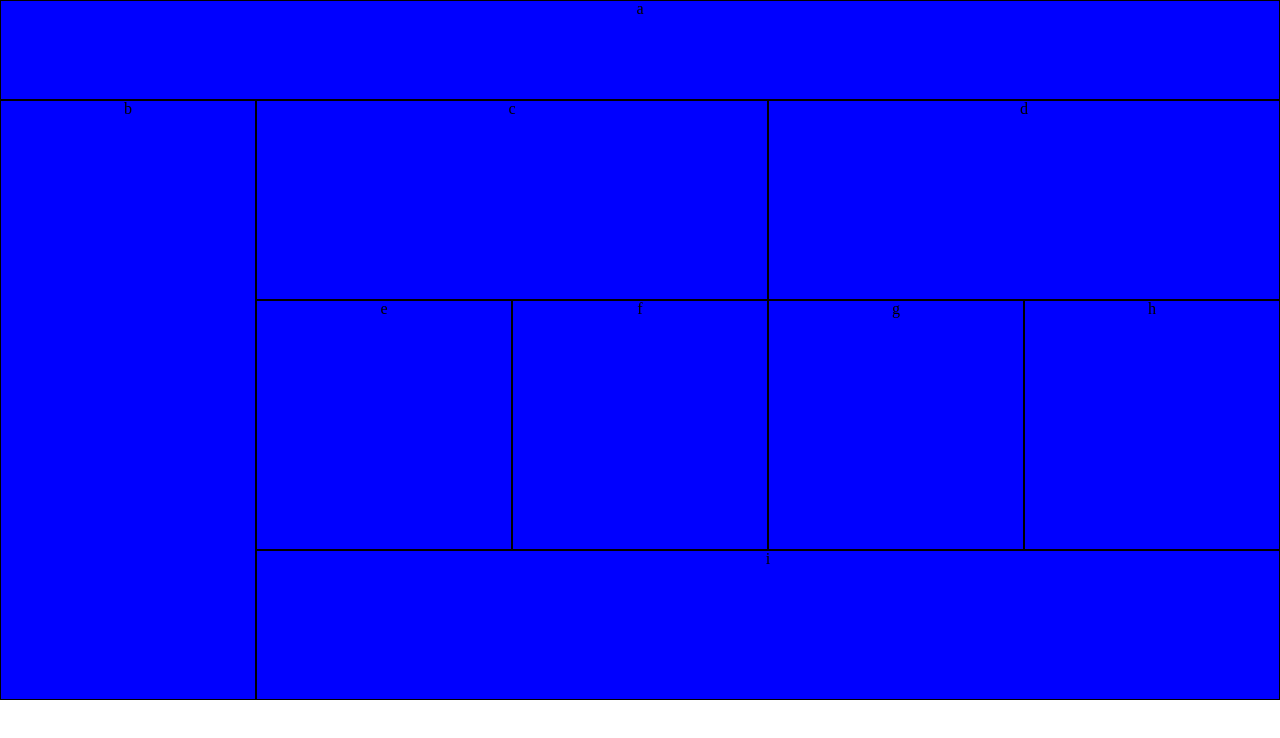
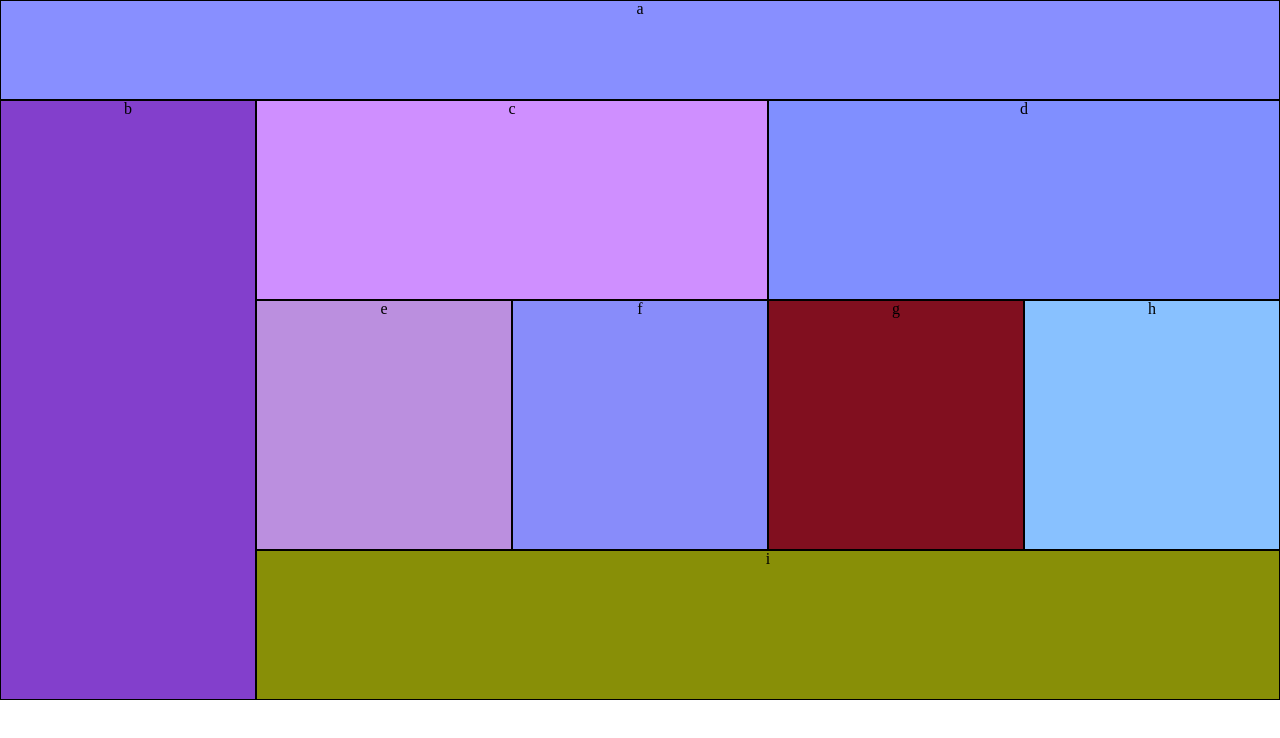
Before and after one commit to offgridauthor/301lab-4-rwd, a plain HTML site: page index.html in a window 1280 px wide. Drawn offline with Linux system fonts and the light colour scheme.

Commit message:
updated SMACSS modularity

```diff
--- /dev/null
+++ b/css/base.css
@@ -0,0 +1,5 @@
+/* Anything that would be true across the entire domain */
+
+* {
+  box-sizing: border-box;
+}
--- a/css/style.css
+++ b/css/layout.css
@@ -1,6 +1,9 @@
-* {
-  box-sizing: border-box;
-}
+/* anything that affects the way elements lay out on the page
+- positioning
+- size
+- display (block, inline, none)
+- floats
+*/
 
 main {
   text-align: center;
@@ -9,52 +12,56 @@ main {
   grid-template-rows: 75px 150px 125px 125px 250px 250px 80px;
 }
 
-section {
-  border: 1px solid black;
-  background-color: #eee;
-}
-
 section:nth-of-type(1) {
+  background-color: #111;
   grid-column: 1/3;
   grid-row: 1;
 }
 
 section:nth-of-type(2) {
+  background-color: #333;
   grid-column: 1/3;
   grid-row: 2;
 }
 
 section:nth-of-type(3){
+  background-color: #555;
   grid-column: 1/3;
   grid-row: 3;
 }
 
 section:nth-of-type(4){
+  background-color: #777;
   grid-column: 1/3;
   grid-row: 4;
 }
 
 section:nth-of-type(5){
+  background-color: #999;
   grid-column: 1/2;
   grid-row: 5;
 }
 
 section:nth-of-type(6){
+  background-color: #aaa;
   grid-column: 2/3;
   grid-row: 5;
 }
 
 section:nth-of-type(7){
+  background-color: #ccc;
   grid-column: 1/3;
   grid-row: 6;
 }
 
 section:nth-of-type(8){
+  background-color: #ddd;
   grid-column: 2/3;
   grid-row: 6;
 }
 
 section:nth-of-type(9){
+  background-color: #333666;
   grid-column: 1/3;
   grid-row: 7;
 }
@@ -65,6 +72,66 @@ section:nth-of-type(9){
 section {
   background-color: red;
 }
+
+section {
+  border: 1px solid black;
+  background-color: #eee;
+}
+
+section:nth-of-type(1) {
+  background-color: #111;
+  grid-column: 1/3;
+  grid-row: 1;
+}
+
+section:nth-of-type(2) {
+  background-color: #333;
+  grid-column: 1/3;
+  grid-row: 2;
+}
+
+section:nth-of-type(3){
+  background-color: #555;
+  grid-column: 1/3;
+  grid-row: 3;
+}
+
+section:nth-of-type(4){
+  background-color: #777;
+  grid-column: 1/3;
+  grid-row: 4;
+}
+
+section:nth-of-type(5){
+  background-color: #1155cc;
+  grid-column: 1/2;
+  grid-row: 5;
+}
+
+section:nth-of-type(6){
+  background-color: #cc8800;
+  grid-column: 2/3;
+  grid-row: 5;
+}
+
+section:nth-of-type(7){
+  background-color: #888fff;
+  grid-column: 1/3;
+  grid-row: 6;
+}
+
+section:nth-of-type(8){
+  background-color: #777111;
+  grid-column: 2/3;
+  grid-row: 6;
+}
+
+section:nth-of-type(9){
+  background-color: #666333;
+  grid-column: 1/3;
+  grid-row: 7;
+}
+
 }
 
 
--- /dev/null
+++ b/css/modules.css
@@ -0,0 +1,144 @@
+/* affecting specific changes to pieces of the page
+
+- the color of something
+- font size
+- border design
+
+*/
+
+section {
+  border: 1px solid black;
+}
+
+section:nth-of-type(1) {
+  background-color: #111;
+}
+
+section:nth-of-type(2) {
+  background-color: #333;
+}
+
+section:nth-of-type(3){
+  background-color: #555;
+}
+
+section:nth-of-type(4){
+  background-color: #777;
+}
+
+section:nth-of-type(5){
+  background-color: #999;
+}
+
+section:nth-of-type(6){
+  background-color: #aaa;
+}
+
+section:nth-of-type(7){
+  background-color: #ccc;
+}
+
+section:nth-of-type(8){
+  background-color: #ddd;
+}
+
+section:nth-of-type(9){
+  background-color: #333666;
+}
+
+
+/* for tablet view */
+@media (min-width: 640px){
+section {
+  background-color: red;
+}
+
+section {
+  border: 1px solid black;
+  background-color: #eee;
+}
+
+section:nth-of-type(1) {
+  background-color: #111;
+}
+
+section:nth-of-type(2) {
+  background-color: #333;
+}
+
+section:nth-of-type(3){
+  background-color: #555;
+}
+
+section:nth-of-type(4){
+  background-color: #777;
+}
+
+section:nth-of-type(5){
+  background-color: #1155cc;
+}
+
+section:nth-of-type(6){
+  background-color: #cc8800;
+}
+
+section:nth-of-type(7){
+  background-color: #888fff;
+}
+
+section:nth-of-type(8){
+  background-color: #777111;
+}
+
+section:nth-of-type(9){
+  background-color: #666333;
+}
+
+}
+
+
+/* for desktop view */
+@media (min-width: 768px){
+
+  section {
+    border: 1px solid black;
+    background-color: blue;
+  }
+
+  section:nth-of-type(1) {
+    background-color: #888fff;
+  }
+
+  section:nth-of-type(2) {
+    background-color: #833fcc;
+  }
+
+  section:nth-of-type(3){
+    background-color: #cf8fff;
+  }
+
+  section:nth-of-type(4){
+    background-color: #808fff;
+  }
+
+  section:nth-of-type(5){
+    background-color: #bb8fdf;
+  }
+
+  section:nth-of-type(6){
+    background-color: #888cfa;
+  }
+
+  section:nth-of-type(7){
+    background-color: #810f1f;
+  }
+
+  section:nth-of-type(8){
+    background-color: #88c1ff;
+  }
+
+  section:nth-of-type(9){
+    background-color: #888f07;
+  }
+
+}
--- a/index.html
+++ b/index.html
@@ -5,7 +5,9 @@
   <meta name="viewport" content="width=device-width, initial-scale=1.0">
   <title>RWD GRID</title>
   <link rel="stylesheet" href="css/reset.css">
-  <link rel="stylesheet" href="css/style.css">
+  <link rel="stylesheet" href="css/base.css">
+  <link rel="stylesheet" href="css/layout.css">
+  <link rel="stylesheet" href="css/modules.css">
 </head>
 <body>
   <main>
```
